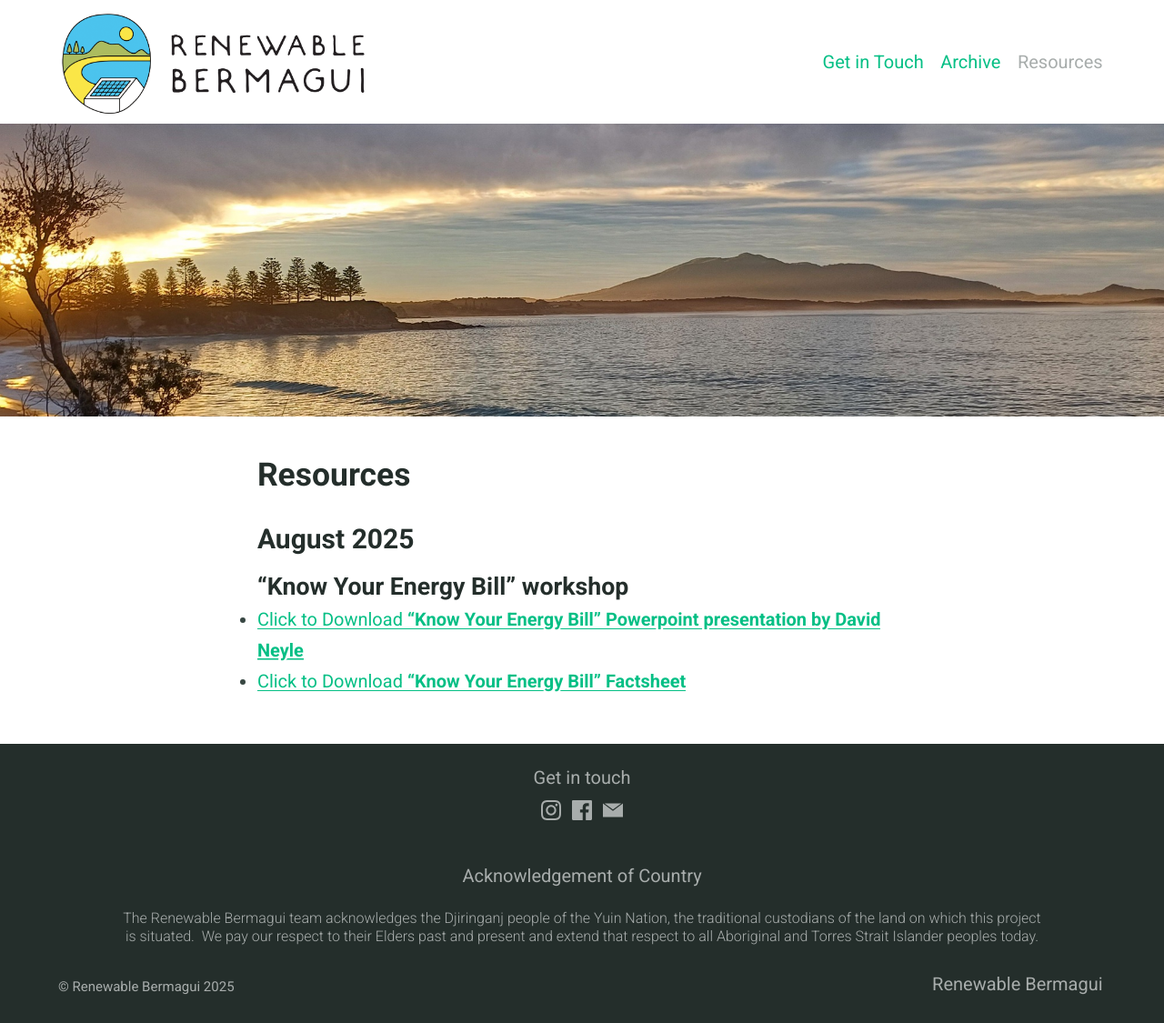
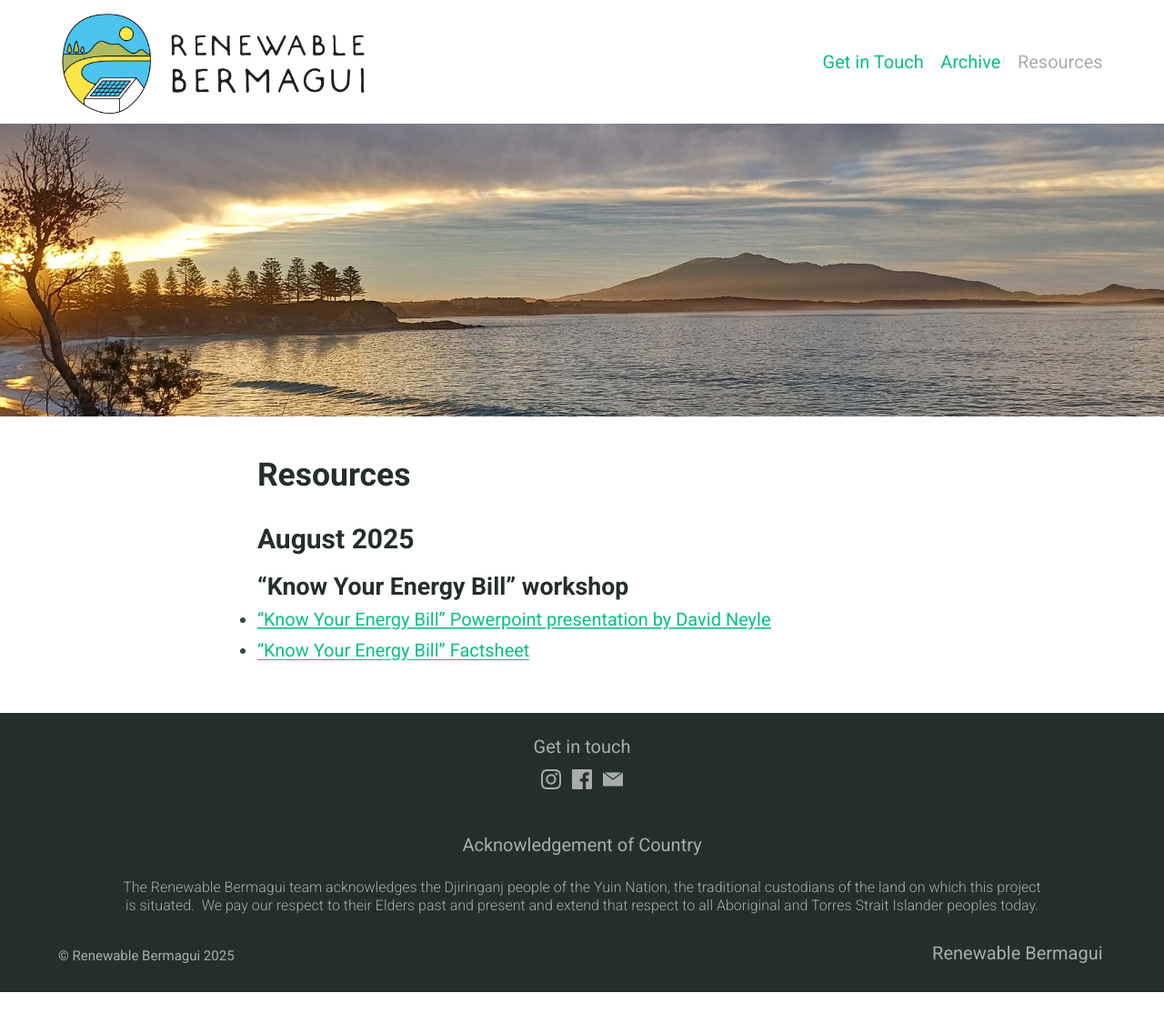
Before and after one commit to renewablebermagui/renewablebermagui.github.io, a Jekyll site: the page built from resources.md, in a window 1280 px wide. Shown: the whole page at 91% size. Built offline with Jekyll 4.4.1, drawn with Linux system fonts in a browser that asks for light colours; some web fonts are replaced; after the commit the page ends 1091 px from its top, so only the background shows below that.

Commit message:
formatting stuff

```diff
--- a/resources.md
+++ b/resources.md
@@ -10,5 +10,5 @@
 ### August 2025
 #### "Know Your Energy Bill" workshop
 
-* <a href="/assets/workshops/2025-08-24-KYEB_DNeyle.pptx" download="2025-08-24-Renewable_Bermagui_KYEB_DNeyle.pptx">Click to Download <b>"Know Your Energy Bill" Powerpoint presentation by David Neyle</b></a>
-* <a href="assets/workshops/2025-08-24-KYEB_Factsheet.pdf" download="2025-08-24-Renewable_Bermagui_KYEB_Factsheet.pdf">Click to Download <b>"Know Your Energy Bill" Factsheet</b></a>
+* <a href="/assets/workshops/2025-08-24-KYEB_DNeyle.pptx" download="2025-08-24-Renewable_Bermagui_KYEB_DNeyle.pptx">"Know Your Energy Bill" Powerpoint presentation by David Neyle</a>
+* <a href="/assets/workshops/2025-08-24-KYEB_Factsheet.pdf" download="2025-08-24-Renewable_Bermagui_KYEB_Factsheet.pdf">"Know Your Energy Bill" Factsheet</a>
```
